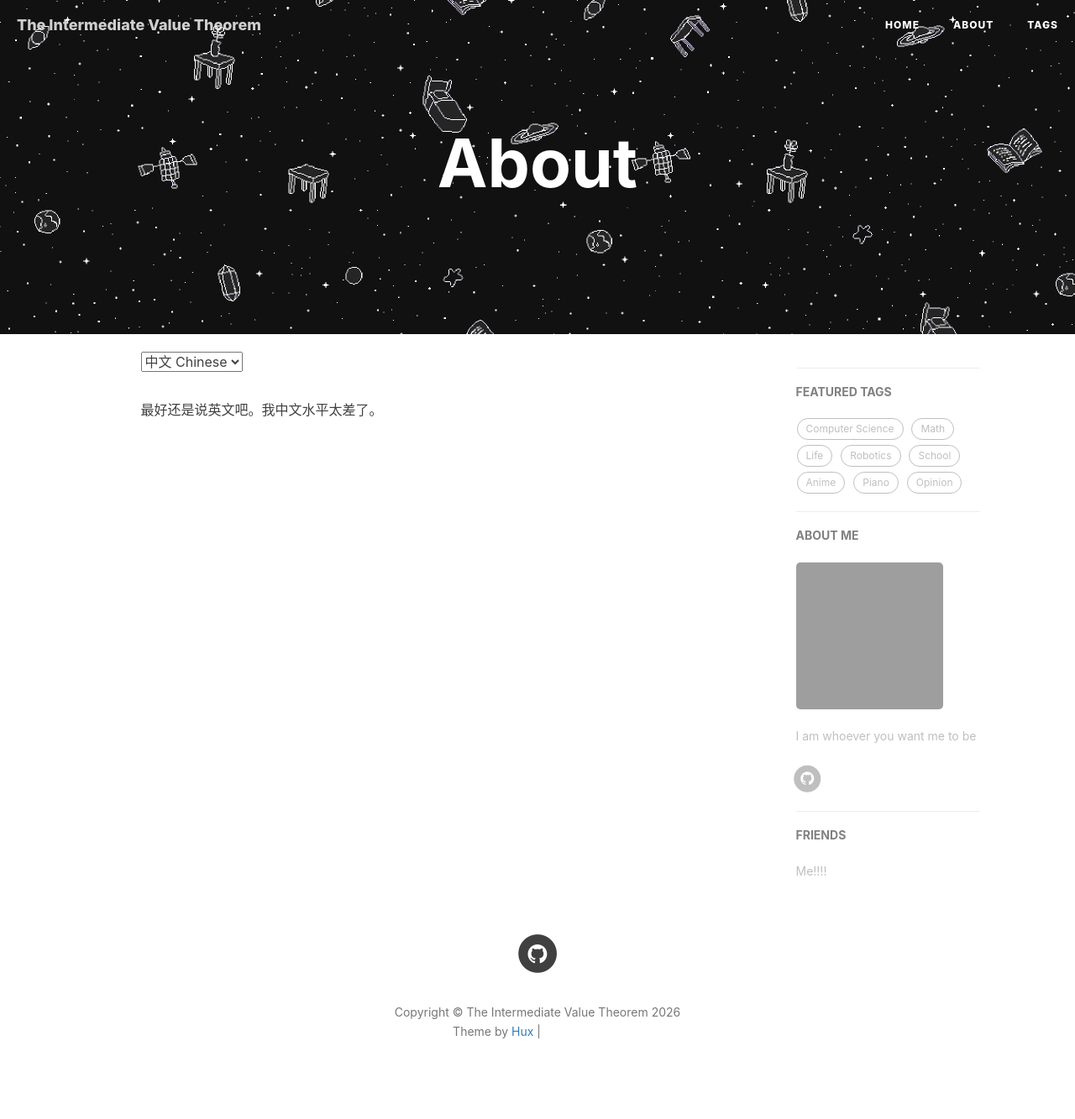
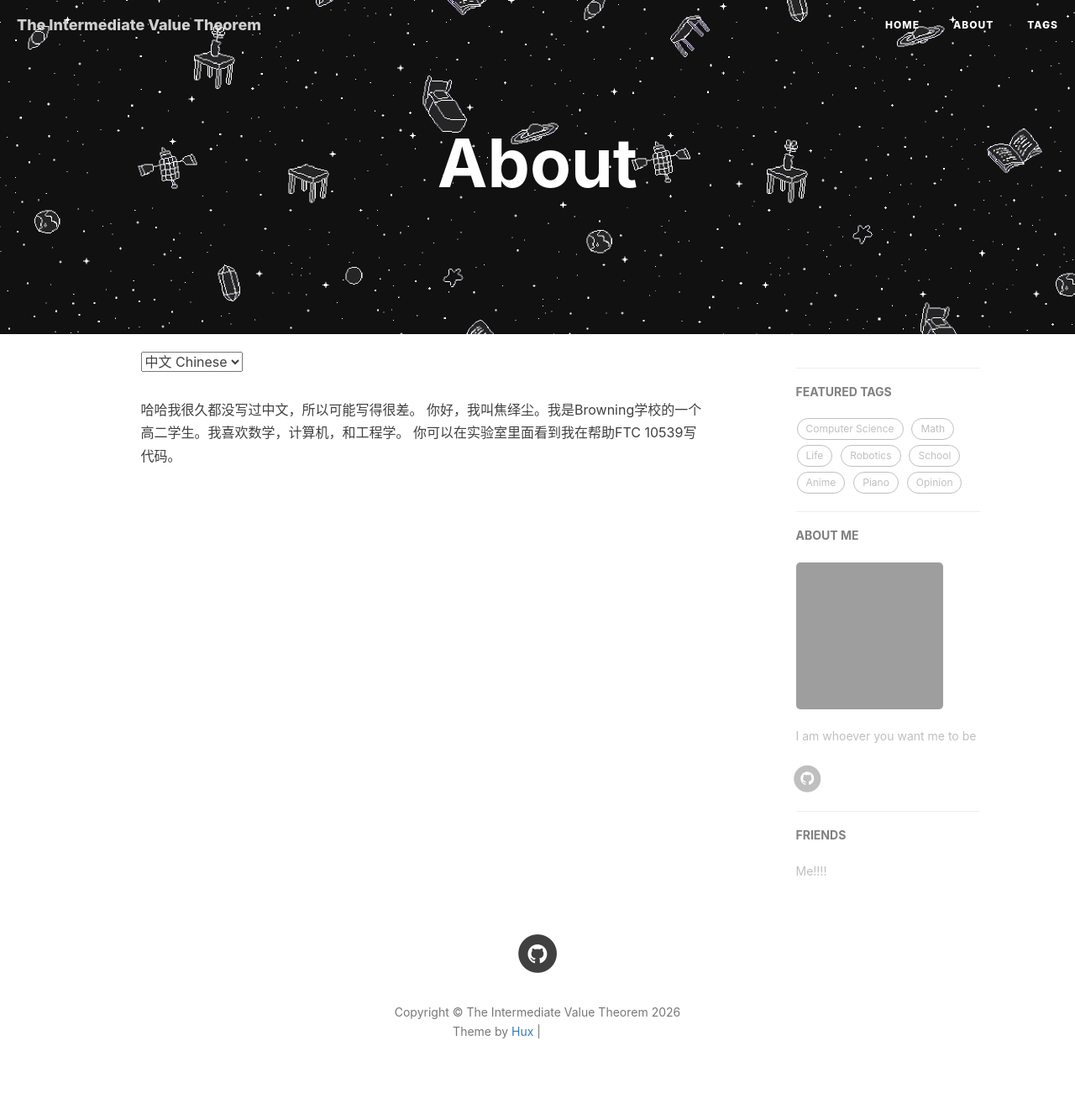
Before and after one commit to lLukii/llukii.github.io, a Jekyll site: the page built from about.html, in a window 1280 px wide. Shown: the whole page at 84% size. Built offline with Jekyll 4.4.1, drawn with Linux system fonts in a browser that asks for light colours; nearby versions of some CDN libraries; comment, search, counter and statistics services are not loaded; grey boxes are pictures that could not be loaded.

Commit message:
alkdfhaslkdjfh

```diff
--- a/about.html
+++ b/about.html
@@ -13,7 +13,9 @@ header-img: "img/dark-mode-otherworld-wallpaper-v0-utqp151a9e7b1.png"
 <!-- Chinese Version -->
 <div class="zh post-container">
     <p>
-        最好还是说英文吧。我中文水平太差了。
+        哈哈我很久都没写过中文，所以可能写得很差。
+        你好，我叫焦绎尘。我是Browning学校的一个高二学生。我喜欢数学，计算机，和工程学。
+        你可以在实验室里面看到我在帮助FTC 10539写代码。
     </p>
 </div>
 
```
Also changed, not shown: _posts/G11 Finale/2026-4-21-robotics.markdown (added, +19 -0 lines).
